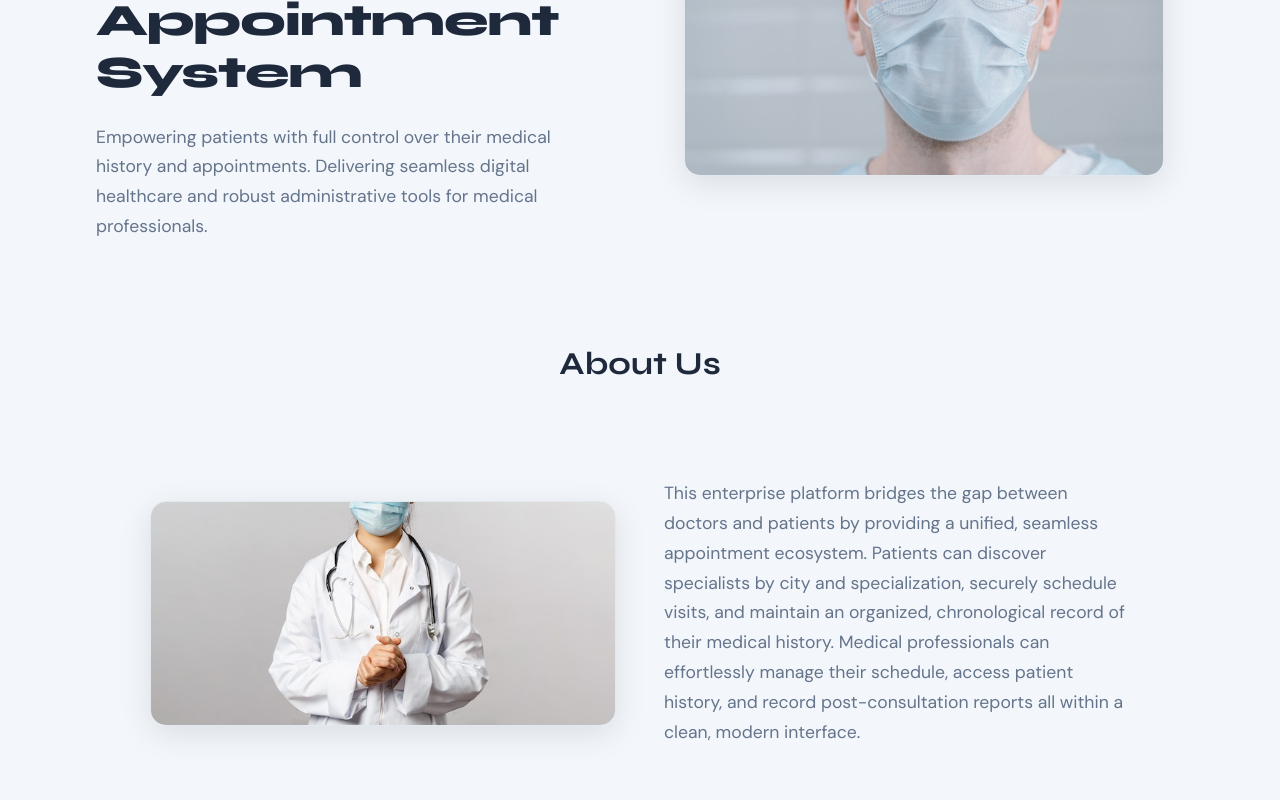
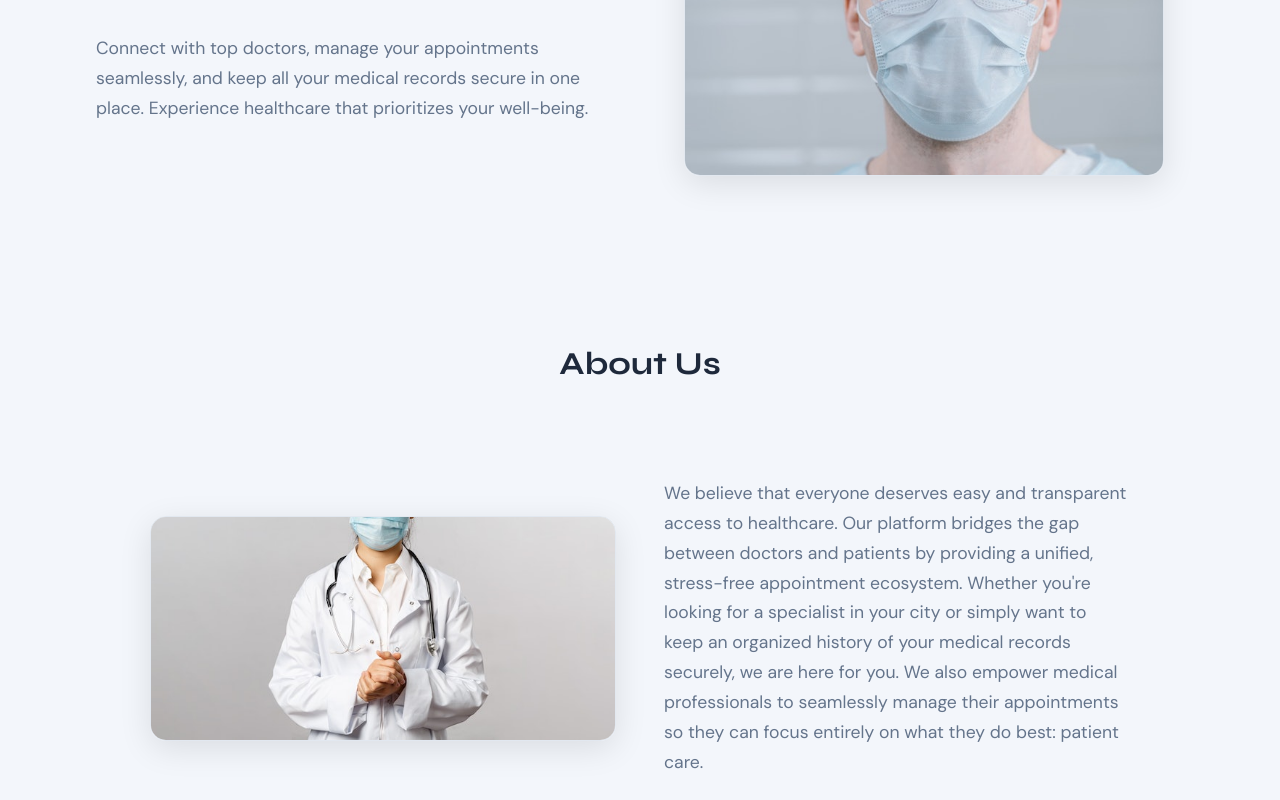
Before and after one commit to hrithik18k/Hack-a-Thon, a React (Create React App) app in the folder client/: page / in a window 1280 px wide. Shown: the part 380-1180 px from the top of the page. Built offline with nearby package versions, Linux system fonts and the light colour scheme; no server answers.

Commit message:
feat(ui/api): make hompage text relatable and improve doctor search robust case-insensitivity

```diff
--- a/client/src/components/AboutUs.jsx
+++ b/client/src/components/AboutUs.jsx
@@ -15,13 +15,12 @@ const AboutUs = () => {
           </div>
           <div className="hero-content">
             <p>
-              This enterprise platform bridges the gap between doctors and patients
-              by providing a unified, seamless appointment ecosystem. Patients can
-              discover specialists by city and specialization, securely schedule visits,
-              and maintain an organized, chronological record of their medical history.
-              Medical professionals can effortlessly manage their schedule, access patient
-              history, and record post-consultation reports all within a clean,
-              modern interface.
+              We believe that everyone deserves easy and transparent access to healthcare.
+              Our platform bridges the gap between doctors and patients by providing a unified,
+              stress-free appointment ecosystem. Whether you're looking for a specialist in your city
+              or simply want to keep an organized history of your medical records securely,
+              we are here for you. We also empower medical professionals to seamlessly manage
+              their appointments so they can focus entirely on what they do best: patient care.
             </p>
           </div>
         </div>
--- a/client/src/components/Hero.jsx
+++ b/client/src/components/Hero.jsx
@@ -6,13 +6,13 @@ const Hero = () => {
     <section className="hero">
       <div className="hero-content">
         <h1>
-          Modern Enterprise <br />
-          Doctor-Patient Appointment System
+          Your Health, <br />
+          In Your Hands.
         </h1>
         <p>
-          Empowering patients with full control over their medical history and
-          appointments. Delivering seamless digital healthcare and robust
-          administrative tools for medical professionals.
+          Connect with top doctors, manage your appointments seamlessly, and keep all your
+          medical records secure in one place. Experience healthcare that prioritizes your
+          well-being.
         </p>
       </div>
       <div className="hero-img">
```
Also changed, not shown: 1 other file (tests, documents, lock files or other folders).
